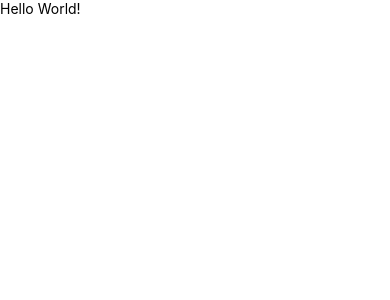
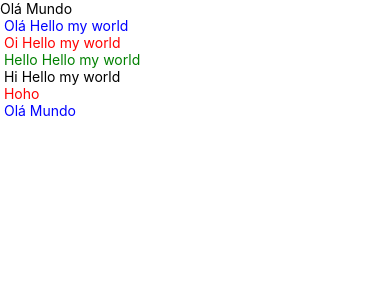
Before and after one commit to JoseNeto5689/MyApp-Teste, a React Native app: screen / in a window 390 px wide. Shown: the top 300 px of the page. Built offline with nearby package versions, Linux system fonts and the light colour scheme.

Commit message:
Testes do dia 07/10/2021 completos

```diff
--- a/App.js
+++ b/App.js
@@ -1,11 +1,20 @@
 import React from 'react';
-import { StatusBar, Text, View } from 'react-native';
+import { Text, StyleSheet, StatusBar, View } from 'react-native';
+import C1 from './components/comp1';
+import style from './styles/style';
+import Texto from './components/comp2';
 
 export default function App() {
   return <>
-  <View>
-    <Text>Hello World!</Text>
-    <StatusBar style="auto" />
-  </View>
+    <StatusBar/>
+    <View style= {style.container} >
+      <Text style = {style.text/*, { color: "blue" }*/}>Olá Mundo</Text>
+      <C1 number = "Olá" color = "blue"/>
+      <C1 number = "Oi" color = "red"/>
+      <C1 number = "Hello" color = "green"/>
+      <C1 number = "Hi" color = "black"/>
+      <Text style = {style.textBase} > Hoho </Text>
+      <Texto>Olá Mundo</Texto>
+    </View>
   </>
 }
--- /dev/null
+++ b/components/comp1.js
@@ -0,0 +1,8 @@
+import React from "react";
+import { Text } from "react-native";
+import style from "../styles/style";
+
+export default function Comp01( props ){
+    let cor = props.color
+    return <Text style = {style.textBase, {color: cor}}> {props.number} Hello my world </Text>
+}
--- /dev/null
+++ b/components/comp2.js
@@ -0,0 +1,6 @@
+import React from "react";
+import { Text } from "react-native";
+
+export default function Texto( { children } ){
+    return <Text style = { { color: "blue" } } > { children } </Text>
+}
--- /dev/null
+++ b/styles/style.js
@@ -0,0 +1,7 @@
+import { StyleSheet } from "react-native";
+
+export default StyleSheet.create({
+    textBase: {
+        color: "red",
+    }
+})
```
